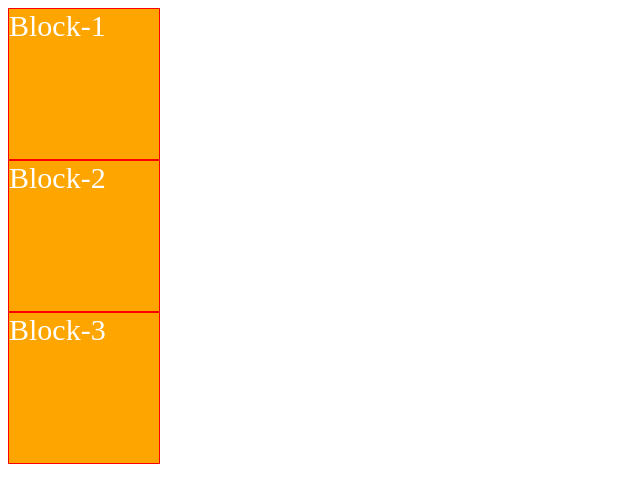
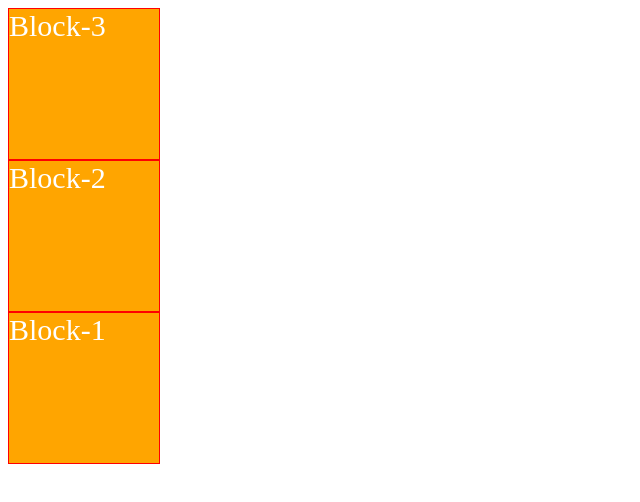
Before and after one commit to henry88lay/result-oriented-web-developer, a plain HTML site: page FLEXBOX/index.html in a window 1280 px wide. Shown: the full height of the page, 0-640 px from the left. Drawn offline with Linux system fonts and the light colour scheme.

Commit message:
messing around with flex box

```diff
--- a/FLEXBOX/styles/styles.css
+++ b/FLEXBOX/styles/styles.css
@@ -6,3 +6,8 @@
     font-size: 30px;
     color: white;
 }
+
+.container{
+    display: flex;
+    flex-direction: column-reverse;
+}
```
